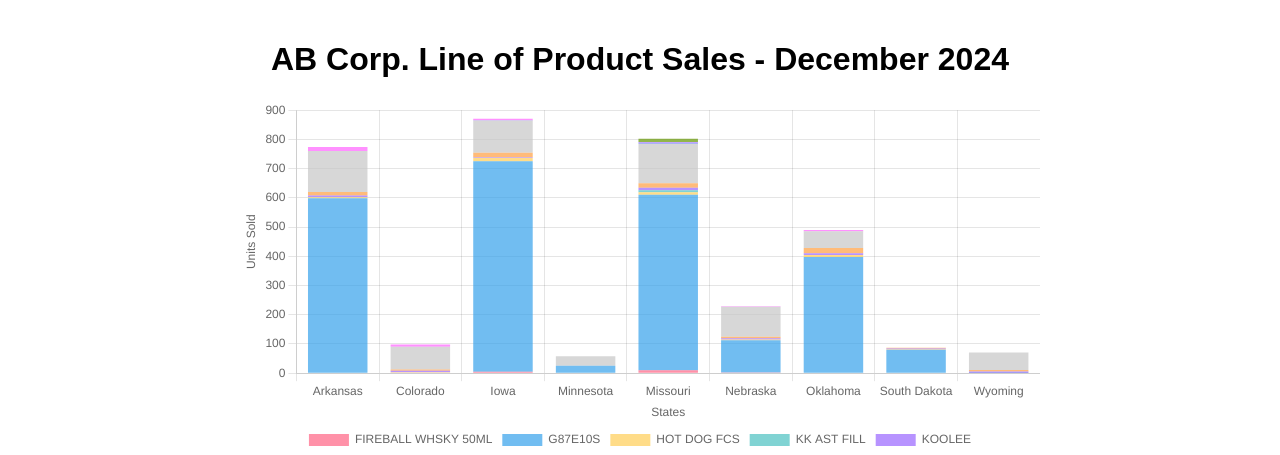
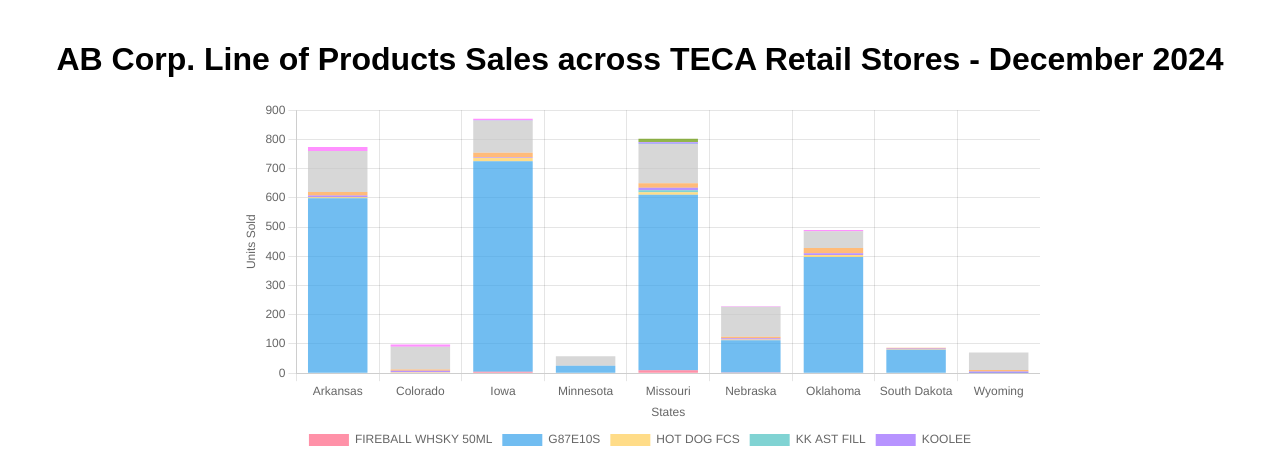
Before and after one commit to Bonaaaa/Bonaaaa.github.io, a plain HTML site: page saleshistorydec24.html in a window 1280 px wide. Shown: the top 455 px of the page. Drawn offline with nearby package versions, Linux system fonts and the light colour scheme.

Commit message:
elaborate chart title for better understanding

```diff
--- a/saleshistorydec24.html
+++ b/saleshistorydec24.html
@@ -47,7 +47,7 @@
   </style>
 </head>
 <body>
-  <h1>AB Corp. Line of Product Sales - December 2024</h1>
+  <h1>AB Corp. Line of Products Sales across TECA Retail Stores - December 2024</h1>
   <div id="dashboard">
     <div id="chart-container">
       <canvas id="myChart"></canvas>
```
